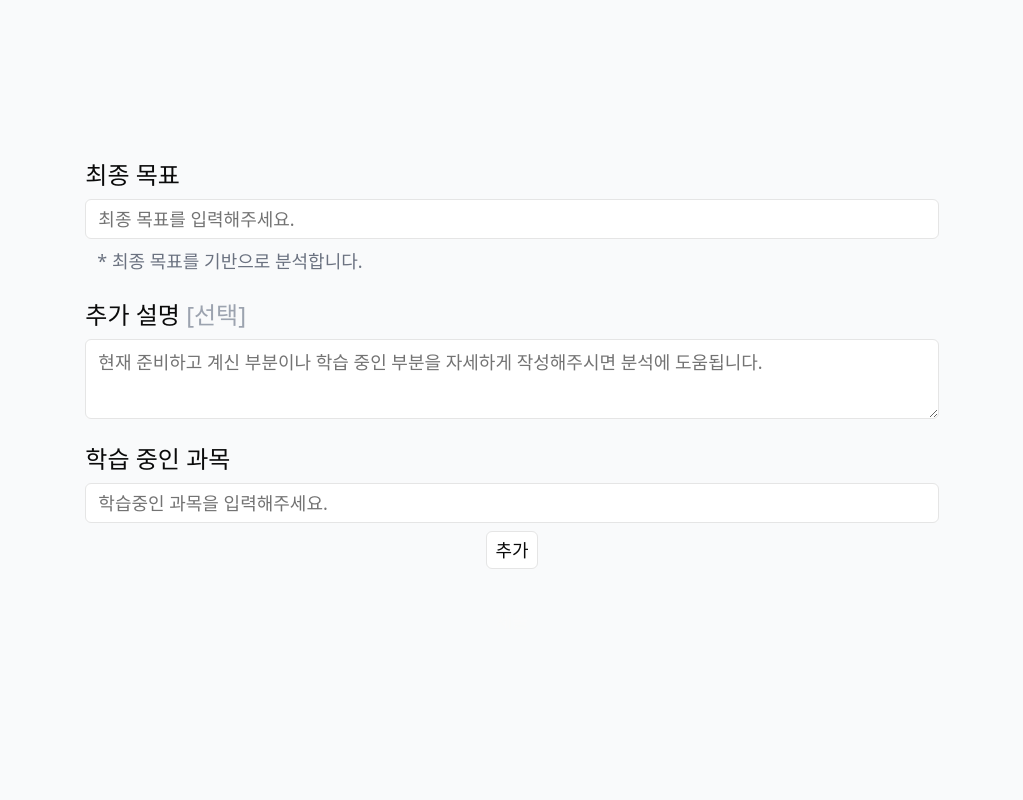
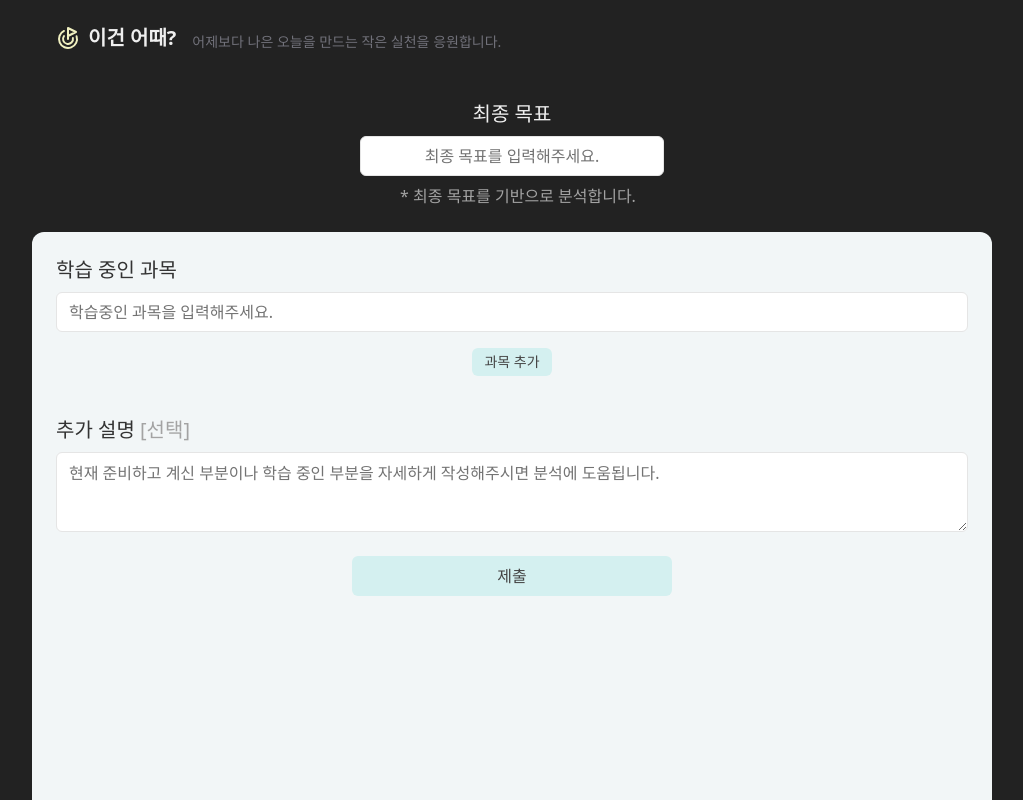
Before and after one commit to dhdpekfa1/scheduler, a React (Vite) app: page / in a window 1280 px wide. Shown: the whole page, without its empty margins (128-1151 px from the left). Built offline with nearby package versions, Linux system fonts and the light colour scheme.

Commit message:
[design] 입력 화면 디자인 변경

```diff
--- /dev/null
+++ b/src/components/frame/index.ts
@@ -0,0 +1,2 @@
+export { Header } from './Header';
+export { Layout } from './Layout';
--- a/src/pages/HomePage.tsx
+++ b/src/pages/HomePage.tsx
@@ -15,6 +15,7 @@ import {
   Textarea,
 } from '@/components/ui';
 import { toast } from '@/hooks/use-toast';
+import { Layout } from '@/components/frame';
 
 const HomePage = () => {
   const form = useForm<z.infer<typeof FormSchema>>({
@@ -36,8 +37,8 @@ const HomePage = () => {
     toast({
       title: '작성하신 정보를 바탕으로 분석을 시작합니다.',
       description: (
-        <pre className='mt-2 w-[340px] rounded-md bg-deep-green p-4'>
-          <code className='text-white'>
+        <pre className='mt-2 w-[340px] rounded-t-md bg-blue p-4'>
+          <code className='text-'>
             최종 목표: {data.goal}
             {data.description && `\n설명: ${data.description}`}
             {data.subjects.length > 0 &&
@@ -49,69 +50,45 @@ const HomePage = () => {
   };
 
   return (
-    <div className='flex items-center justify-center min-h-screen bg-gray-50'>
-      <div className='w-full flex flex-col items-center justify-center text-base md:text-xl lg:text-2xl'>
+    <Layout>
+      <div className='flex flex-col justify-center bg-two'>
+        <div className='flex flex-col items-center justify-center text-base md:text-xl'>
           <Form {...form}>
-          <form
-            onSubmit={form.handleSubmit(onSubmit)}
-            className='w-2/3 space-y-6'
-          >
+            <form onSubmit={form.handleSubmit(onSubmit)} className='w-full'>
               {/* Goal 필드 */}
+              <div className='bg-two -t-md p-6 text-center'>
                 <FormField
                   control={form.control}
                   name='goal'
                   render={({ field }) => (
                     <FormItem>
-                  <FormLabel className='text-sm md:text-xl lg:text-2xl'>
+                      <FormLabel className='text-sm md:text-xl text-ef'>
                         최종 목표
                       </FormLabel>
                       <FormControl>
                         <Input
-                      className='text-xs md:text-base lg:text-lg w-full'
+                          className='text-xs md:text-base w-full md:w-1/2 lg:w-1/3 mx-auto text-center'
                           placeholder='최종 목표를 입력해주세요.'
                           {...field}
                         />
                       </FormControl>
-                  <FormDescription className='ml-3 text-xs md:text-base lg:text-lg text-gray-500'>
+                      <FormDescription className='ml-3 text-xs md:text-base text-neutral-400'>
                         * 최종 목표를 기반으로 분석합니다.
                       </FormDescription>
                       <FormMessage />
                     </FormItem>
                   )}
                 />
+              </div>
 
-            {/* Description 필드 */}
-            <FormField
-              control={form.control}
-              name='description'
-              render={({ field }) => (
-                <FormItem>
-                  <FormLabel className='text-sm md:text-xl lg:text-2xl'>
-                    추가 설명 <span className='text-gray-400'>[선택]</span>
-                  </FormLabel>
-                  <FormControl>
-                    <Textarea
-                      className='text-xs md:text-base lg:text-lg'
-                      placeholder='현재 준비하고 계신 부분이나 학습 중인 부분을 자세하게 작성해주시면 분석에 도움됩니다. '
-                      {...field}
-                    />
-                  </FormControl>
-
-                  <FormMessage />
-                </FormItem>
-              )}
-            />
-
+              <div className='bg-[#f2f6f7] rounded-t-xl p-6 flex flex-col gap-8'>
                 {/* 동적 과목 필드 */}
-            <div>
-              <FormLabel className='text-sm md:text-xl lg:text-2xl'>
+                <div className='flex flex-col gap-2'>
+                  <FormLabel className='text-sm md:text-xl text-three'>
                     학습 중인 과목
                   </FormLabel>
                   {fields.map((field, index) => (
-                <div
-                  key={field.id}
-                  className='flex items-center space-x-2 mt-2'
-                >
+                    <div key={field.id} className='flex items-center space-x-2'>
                       <FormField
                         control={form.control}
                         name={`subjects.${index}.value`}
@@ -119,7 +96,7 @@ const HomePage = () => {
                           <FormItem className='flex-1'>
                             <FormControl>
                               <Input
-                            className='text-xs md:text-base lg:text-lg'
+                                className='text-xs md:text-base'
                                 placeholder='학습중인 과목을 입력해주세요.'
                                 {...field}
                               />
@@ -131,7 +108,7 @@ const HomePage = () => {
                       {fields.length > 1 && (
                         <Button
                           type='button'
-                      className='bg-red-500 hover:bg-red-400 h-fit py-1 px-2 text-xs md:text-base lg:text-lg'
+                          className='bg-red-500/40 hover:bg-red-400 h-fit py-1 px-2 text-xs md:text-base'
                           onClick={() => remove(index)}
                         >
                           삭제
@@ -143,15 +120,40 @@ const HomePage = () => {
                     <Button
                       type='button'
                       onClick={() => append({ value: '' })}
-                  className='h-fit py-1 px-2 text-xs md:text-base lg:text-lg text-deep-green bg-white border border-deep-green hover:bg-deep-green hover:text-white my-2'
+                      className='h-fit py-1 px-2 md:px-3 text-xs md:text-sm text-four bg-blue hover:bg-green hover:text-four my-2'
                     >
-                  추가
+                      과목 추가
                     </Button>
                   </div>
                 </div>
-            <div className='w-full flex items-center justify-center'>
+
+                {/* Description 필드 */}
+                <FormField
+                  control={form.control}
+                  name='description'
+                  render={({ field }) => (
+                    <FormItem>
+                      <FormLabel className='text-sm md:text-xl text-three'>
+                        추가 설명{' '}
+                        <span className='text-neutral-400'>[선택]</span>
+                      </FormLabel>
+                      <FormControl>
+                        <Textarea
+                          className='text-xs md:text-base'
+                          placeholder='현재 준비하고 계신 부분이나 학습 중인 부분을 자세하게 작성해주시면 분석에 도움됩니다. '
+                          {...field}
+                        />
+                      </FormControl>
+
+                      <FormMessage />
+                    </FormItem>
+                  )}
+                />
+              </div>
+
+              <div className='flex items-center justify-center bg-[#f2f6f7]'>
                 <Button
-                className='bg-deep-green hover:bg-green w-full md:w-1/2 lg:w-1/3 text-sm md:text-base lg:text-lg'
+                  className='bg-blue hover:bg-green w-2/3 md:w-1/2 lg:w-1/3 text-sm md:text-base text-four'
                   type='submit'
                 >
                   제출
@@ -161,6 +163,7 @@ const HomePage = () => {
           </Form>
         </div>
       </div>
+    </Layout>
   );
 };
 
```
Lines whose indentation alone changed are shown as unchanged.
